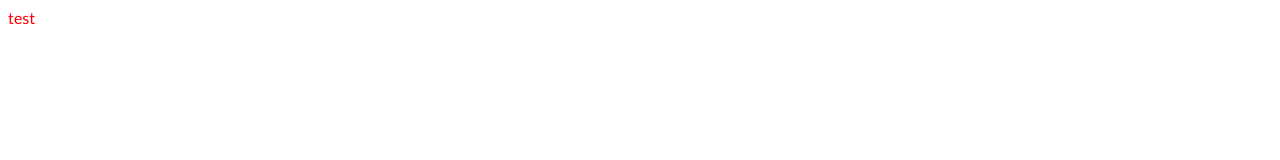
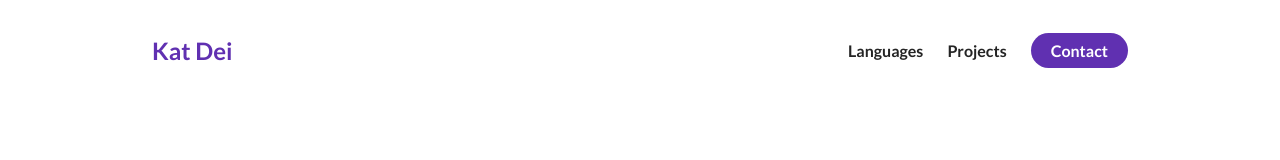
Before and after one commit to kadeierlein-afk/tutoria-eportfolio, a plain HTML site: page index.html in a window 1280 px wide. Drawn offline with Linux system fonts and the light colour scheme.

Commit message:
nav html and css

```diff
--- a/index.html
+++ b/index.html
@@ -7,6 +7,32 @@
     <link rel="stylesheet" href="styles.css">
 </head>
 <body>
-    test
+    <section id="about-me">
+<nav>
+    <div class="personal__logo">Kat Dei</div>
+    <ul class="nav__link--list">
+        <li>
+            <a href="#" class="
+            nav__link--anchor
+            link__hover-effect
+            link__hover-effect--black
+            ">Languages</a>
+        </li>
+        <li>
+            <a href="#" class="
+            nav__link--anchor
+            link__hover-effect
+            link__hover-effect--black
+            ">Projects</a>
+        </li>
+        <li>
+            <a href="#" class="
+            nav__link--anchor
+            nav__link--anchor-primary
+            ">Contact</a>
+        </li>
+
+</nav>
+    </section>
 </body>
 </html>
--- a/styles.css
+++ b/styles.css
@@ -1,6 +1,65 @@
 @import url('https://fonts.googleapis.com/css2?family=Lato:wght@400;700&display=swap');
 
 *{
-    color: red;
-      font-family: "Lato", sans-serif;
+    font-family: "Lato", sans-serif;
+    padding: 0;
+    margin: 0;
+    box-sizing: border-box;
 }
+
+h1, h2, h3, h4, h5, h6, span {
+    color: #242424;
+    text-align: center;
+    line-height: 1.5;
+}
+
+p {
+    line-height: 1.5;
+    font-size: 16px;
+}
+
+li {
+    list-style: none;
+}
+
+/* Navigation bar */
+
+nav {
+    height: 100px;
+    width: 100%;
+    max-width: 1000px;
+    margin: 0 auto;
+    display: flex;
+    align-items: center;
+    justify-content: space-between;
+}
+
+.nav__link--list {
+    display: flex;
+}
+
+.nav__link--anchor {
+    margin: 0 12px;
+    text-decoration: none;
+    color: #242424;
+    font-weight: 700;
+}
+
+.nav__link--anchor-primary {
+    background-color: #6030b1;
+    padding: 8px 20px;
+    border-radius: 50px;
+    color: #fff;
+    transition: all 300ms ease;
+}
+
+.nav__link--anchor:hover {
+    background-color: #5d3eff;
+}
+
+.personal__logo {
+    font-size: 24px;
+    color: #6030b1;
+    margin: 0 12px;
+    font-weight: bold;
+}
```
